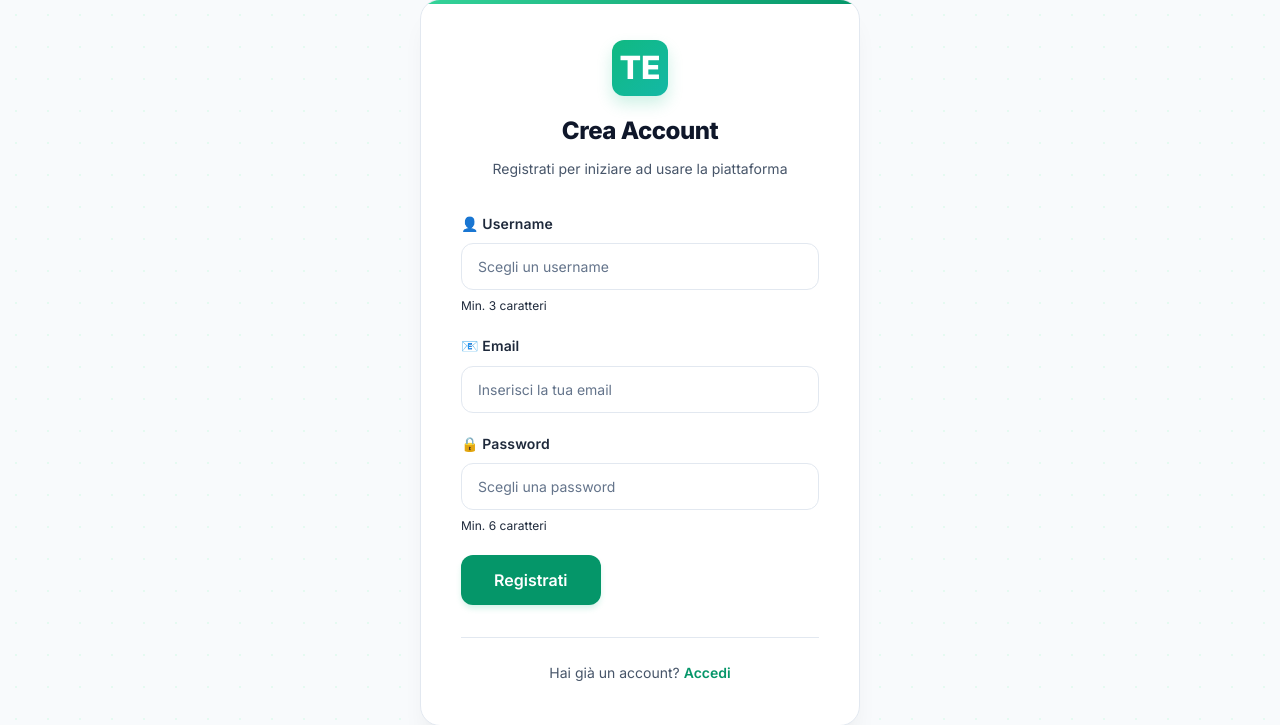
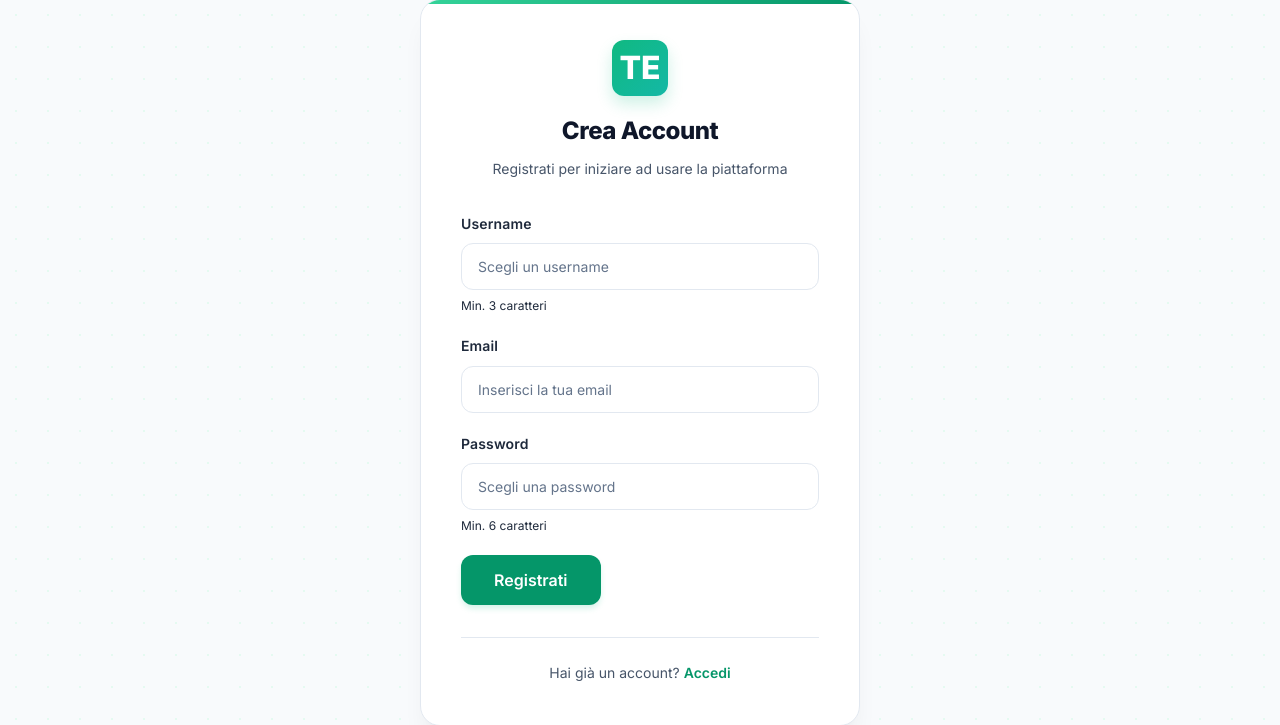
Before and after one commit to danielmazzu/PROVA_ESAME, a PHP site: page /pages/register.php in a window 1280 px wide. Shown: the part 33-758 px from the top of the page. Run offline with PHP 8.4, Linux system fonts and the light colour scheme; some libraries are stand-ins or nearby versions.

Commit message:
style: replace emojis with phosphor icons in registration form

```diff
--- a/pages/register.php
+++ b/pages/register.php
@@ -22,18 +22,18 @@ if ($isLoggedIn) {
 
         <form id="form-register">
             <div class="form-group">
-                <label class="form-label" for="register-username">👤 Username</label>
+                <label class="form-label" for="register-username"><i class="ph ph-user"></i> Username</label>
                 <input type="text" class="form-input" id="register-username"
                        placeholder="Scegli un username" required minlength="3" autocomplete="username">
                 <small class="text-muted" style="display:block; margin-top:6px; font-size:12px;">Min. 3 caratteri</small>
             </div>
             <div class="form-group">
-                <label class="form-label" for="register-email">📧 Email</label>
+                <label class="form-label" for="register-email"><i class="ph ph-envelope-simple"></i> Email</label>
                 <input type="email" class="form-input" id="register-email"
                        placeholder="Inserisci la tua email" required autocomplete="email">
             </div>
             <div class="form-group">
-                <label class="form-label" for="register-password">🔒 Password</label>
+                <label class="form-label" for="register-password"><i class="ph ph-lock-key"></i> Password</label>
                 <input type="password" class="form-input" id="register-password"
                        placeholder="Scegli una password" required minlength="6" autocomplete="new-password">
                 <small class="text-muted" style="display:block; margin-top:6px; font-size:12px;">Min. 6 caratteri</small>
```
